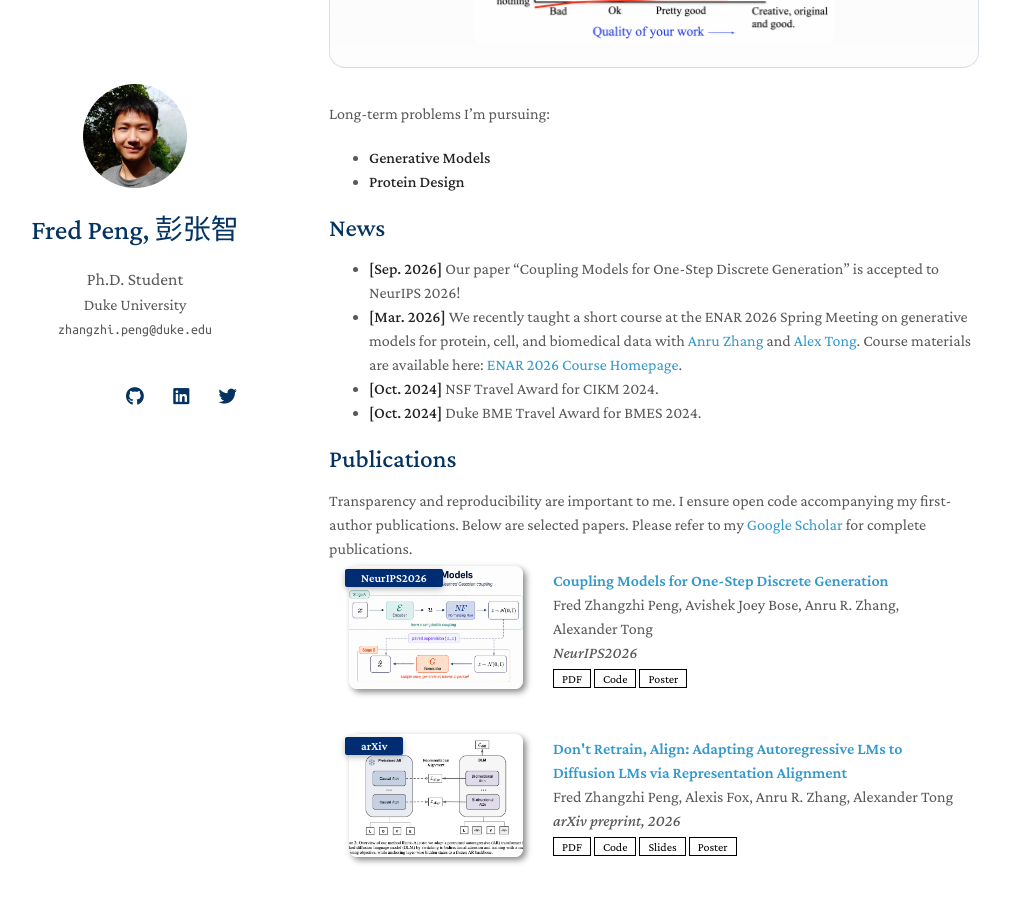
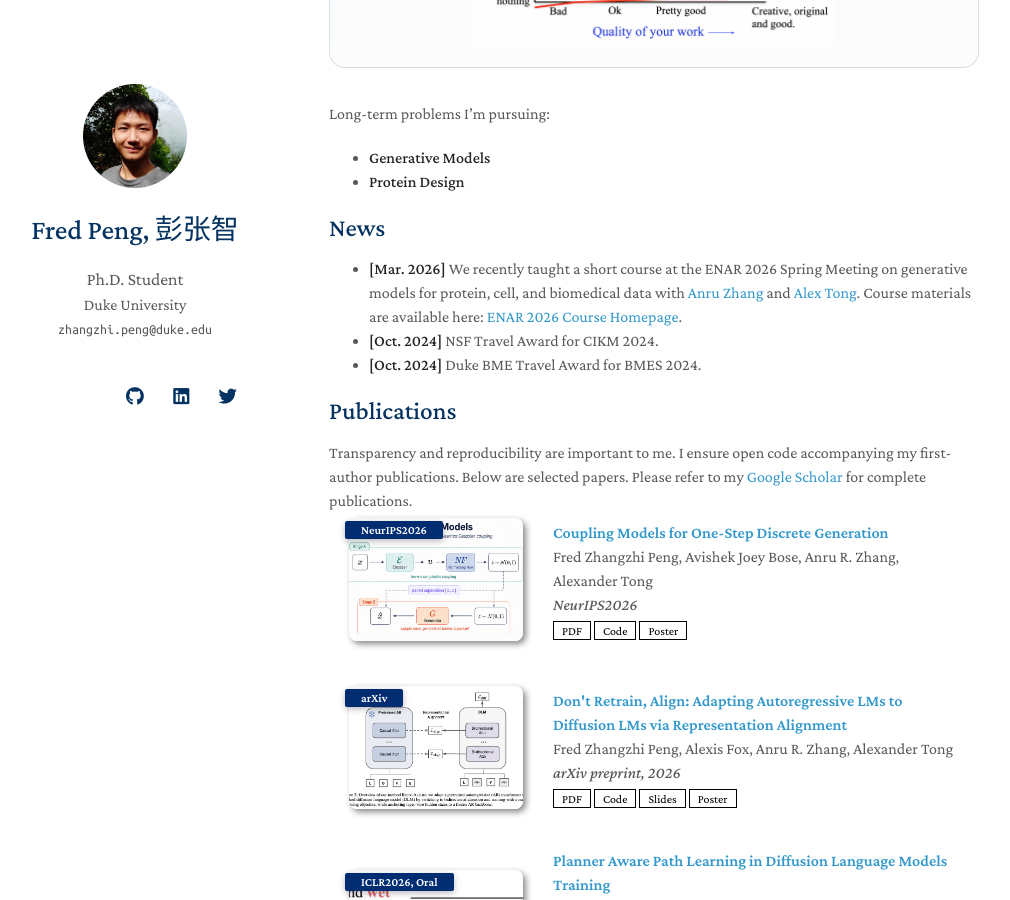
Before and after one commit to pengzhangzhi/home, a Jekyll site: the page built from index.md, in a window 1280 px wide and 900 px high, scrolled down 658 px. Shown: the whole window, without its empty margins (141-1151 px from the left). Built offline with Jekyll 4.4.1, drawn with Linux system fonts in a browser that asks for light colours; nearby versions of some CDN libraries; a style sheet for code colours, icons or effects is not loaded; our own code applies the rules of GitHub Pages for plain Markdown files.

Commit message:
Remove NeurIPS 2026 news item

```diff
--- a/index.md
+++ b/index.md
@@ -28,7 +28,6 @@ Long-term problems I'm pursuing:
 
 ## News
 
-- **[Sep. 2026]** Our paper "Coupling Models for One-Step Discrete Generation" is accepted to NeurIPS 2026!
 - **[Mar. 2026]** We recently taught a short course at the ENAR 2026 Spring Meeting on generative models for protein, cell, and biomedical data with [Anru Zhang](https://anruzhang.github.io/) and [Alex Tong](https://www.alextong.net/). Course materials are available here: [ENAR 2026 Course Homepage](https://pengzhangzhi.github.io/ENAR26-Course-Homepage).
 - **[Oct. 2024]** NSF Travel Award for CIKM 2024.
 - **[Oct. 2024]** Duke BME Travel Award for BMES 2024.
```
